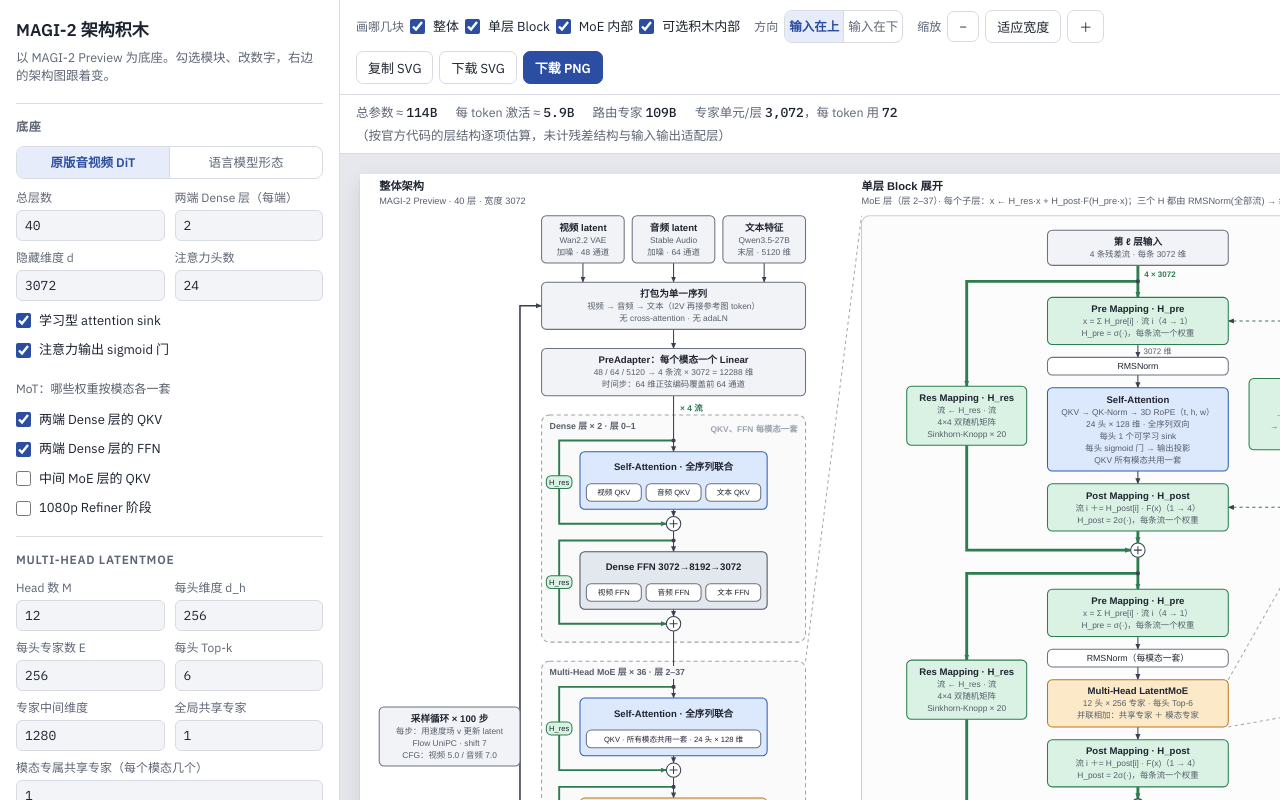
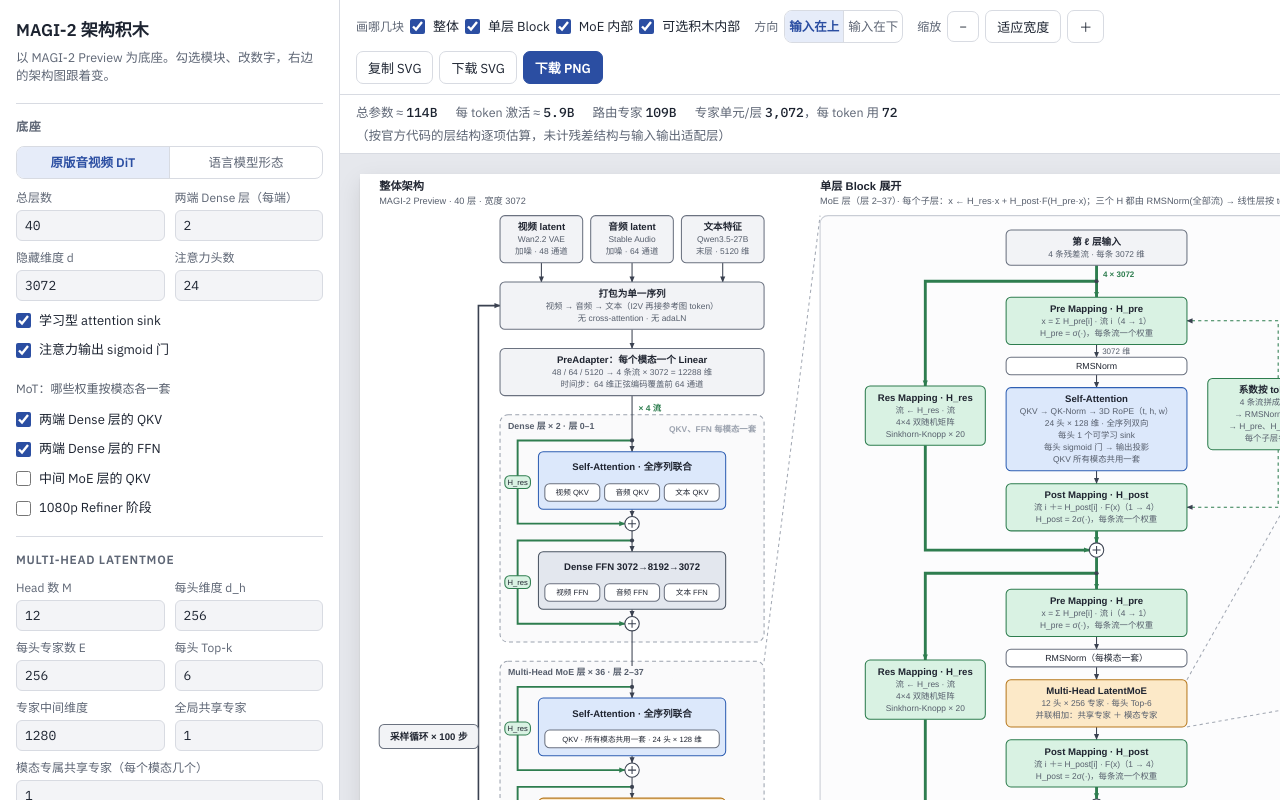
Before and after one commit to zoeycyyyy/arch-blocks, a plain HTML site: page index.html in a window 1280 px wide. Drawn offline with Linux system fonts and the light colour scheme.

Commit message:
Builder: one-line sampling loop label
Co-Authored-By: Claude Fable 5.2 <noreply@anthropic.com>
Claude-Session: https://claude.ai/code/session_01Q7Shi85h631qknB5p9nXkn

```diff
--- a/index.html
+++ b/index.html
@@ -344,9 +344,9 @@ function buildA(c){
   if(c.dit){
     const smp=node(["PostAdapter：视频、音频各一套","RMSNorm("+sdim+") → Linear → 48 / 64 通道","输出速度场 v · 文本 token 不出结果"],"io");
     /* 采样是套在整个模型外面的循环：每步用输出的速度场更新加噪 latent，再送回输入 */
-    const lx0=MX-27, ly0=smp.y+smp.h/2, ly1=pack.y+pack.h/2, lbh=lh(4);
+    const lx0=MX-27, ly0=smp.y+smp.h/2, ly1=pack.y+pack.h/2, lbh=lh(1), lbw=124;
     edge(sc,[[MX,ly0],[lx0,ly0],[lx0,ly1],[MX,ly1]],{w:2});
-    rect(sc,lx0-SW,(ly0+ly1)/2-lbh/2,SW,lbh,"io",["采样循环 × 100 步","每步：用速度场 v 更新 latent","Flow UniPC · shift 7","CFG：视频 5.0 / 音频 7.0"]);
+    rect(sc,lx0-lbw,(ly0+ly1)/2-lbh/2,lbw,lbh,"io",["采样循环 × 100 步"]);
     /* 音频只在预览阶段生成；Refiner 只接视频 latent */
     const hw=(MW-12)/2, lx=MX, rx=MX+hw+12, hb=smp.y+smp.h;let y2=y, vfrom=[lx+hw/2,hb];
     if(c.refiner){const rf=rect(sc,lx,y,hw,lh(4),"dense",["Refiner（另一套权重）","latent 上采样 + 重新加噪","30 层 · 宽 4096 · 5 步","普通残差 · 局部窗口注意力"]);
```
